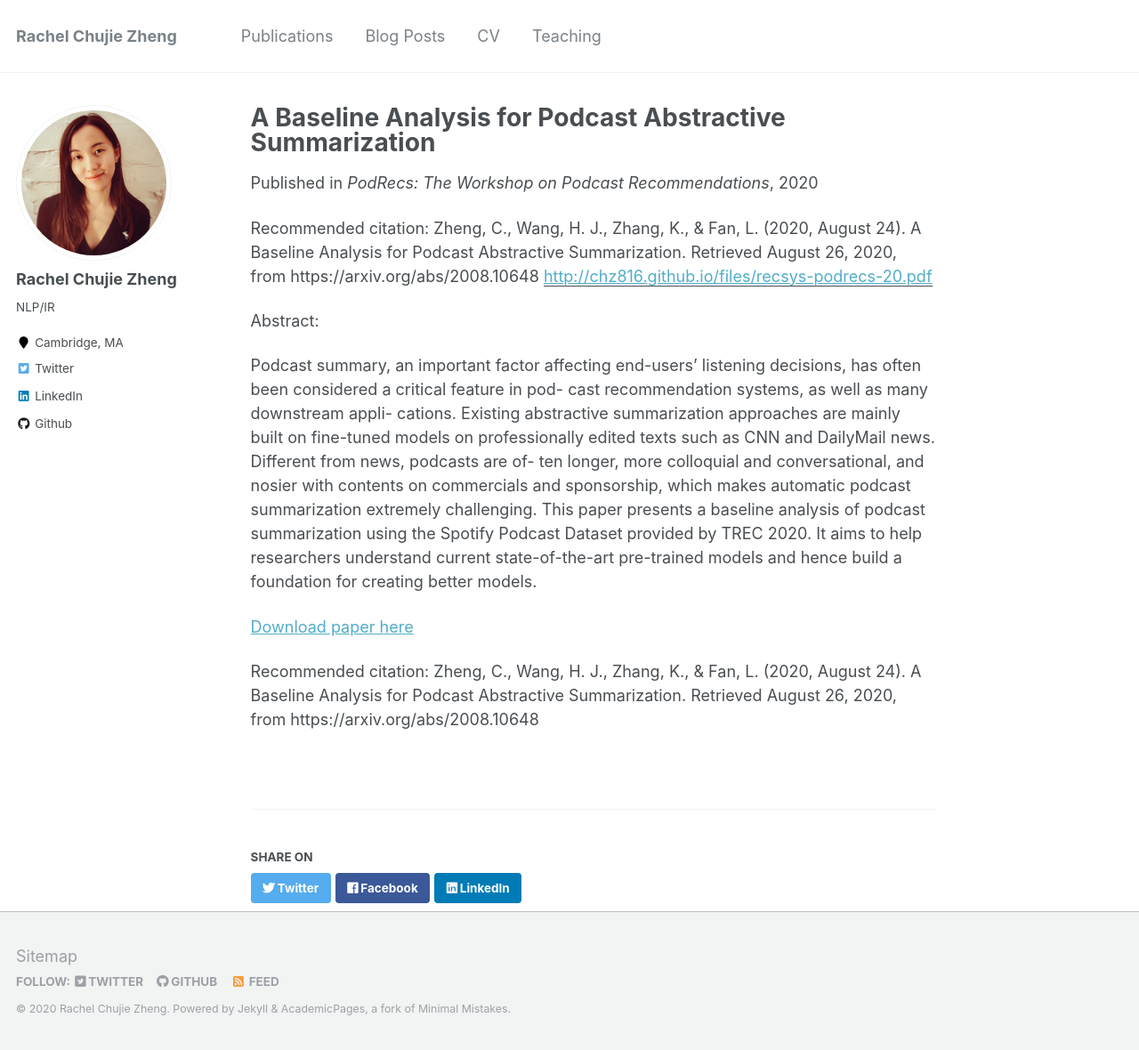
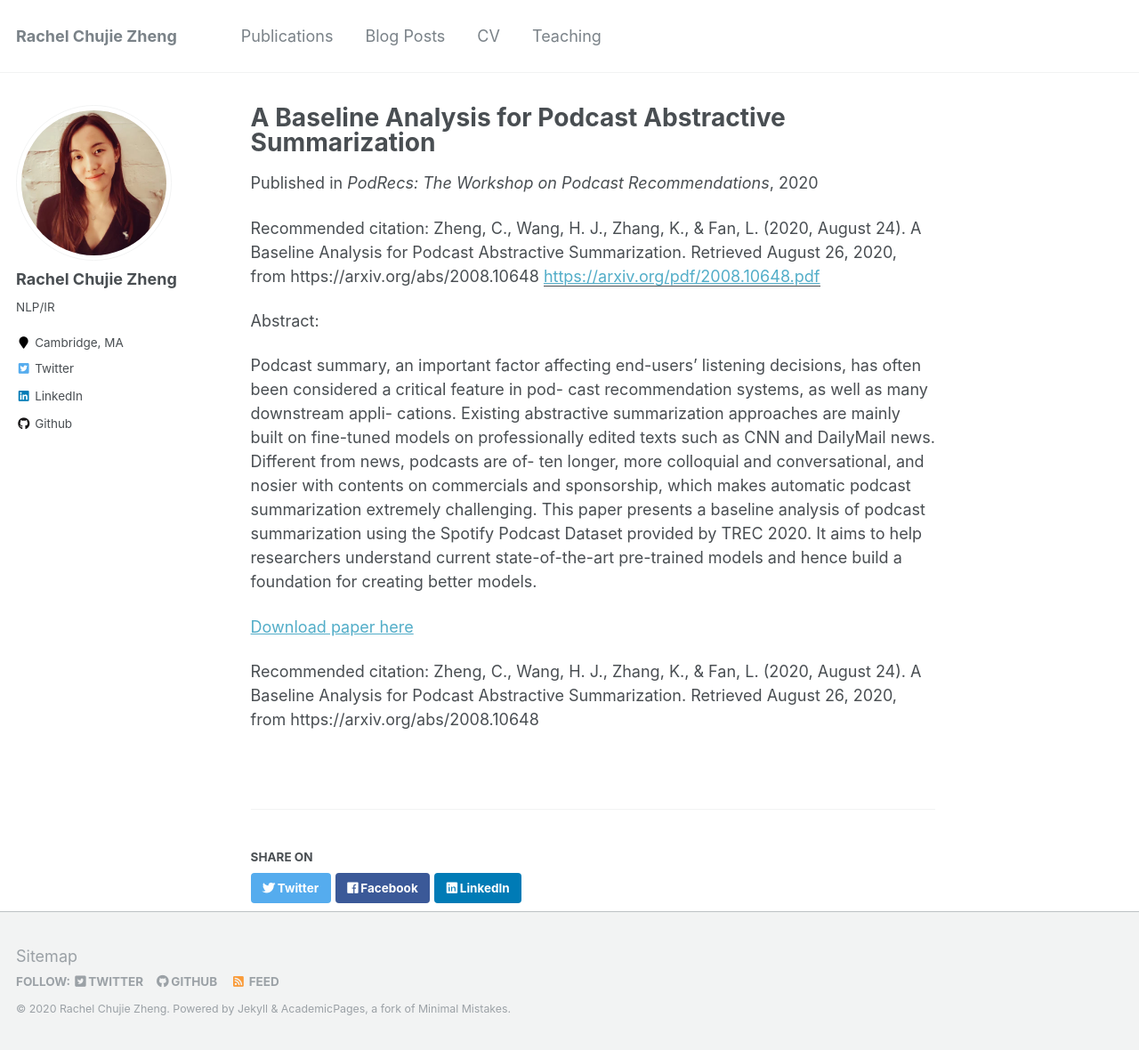
Before and after one commit to chz816/chz816.github.io, a Jekyll site: the page built from _publications/2020-08-21-podrecs.md, in a window 1280 px wide and 1180 px high. Shown: the whole window at 89% size. Built offline with Jekyll 4.4.1, drawn with Linux system fonts in a browser that asks for light colours; part of the change alters nothing that is shown.

Commit message:
update a url for paper

```diff
--- a/_publications/2020-08-21-podrecs.md
+++ b/_publications/2020-08-21-podrecs.md
@@ -5,7 +5,7 @@ permalink: /publication/2020-08-21-podrecs-2020
 excerpt: 'This paper is about the baseline analysis for podcast summarization task.'
 date: 2020-08-24
 venue: 'PodRecs: The Workshop on Podcast Recommendations'
-paperurl: 'http://chz816.github.io/files/recsys-podrecs-20.pdf'
+paperurl: 'https://arxiv.org/pdf/2008.10648.pdf'
 citation: 'Zheng, C., Wang, H. J., Zhang, K., &amp; Fan, L. (2020, August 24). A Baseline Analysis for Podcast Abstractive Summarization. Retrieved August 26, 2020, from https://arxiv.org/abs/2008.10648'
 ---
 Abstract:
```
